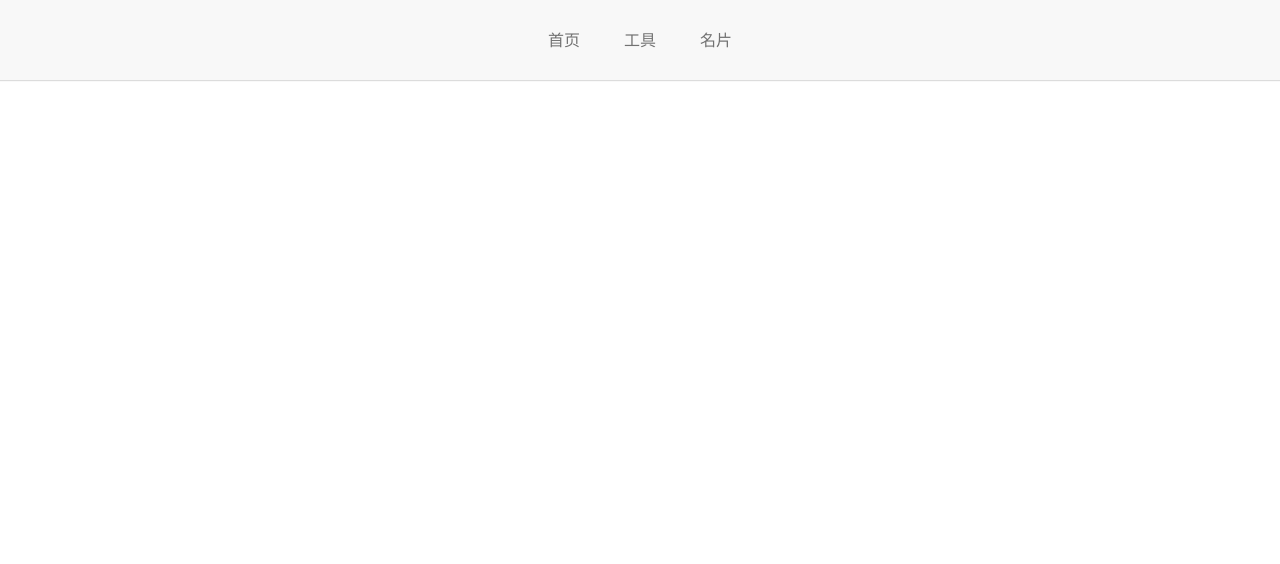
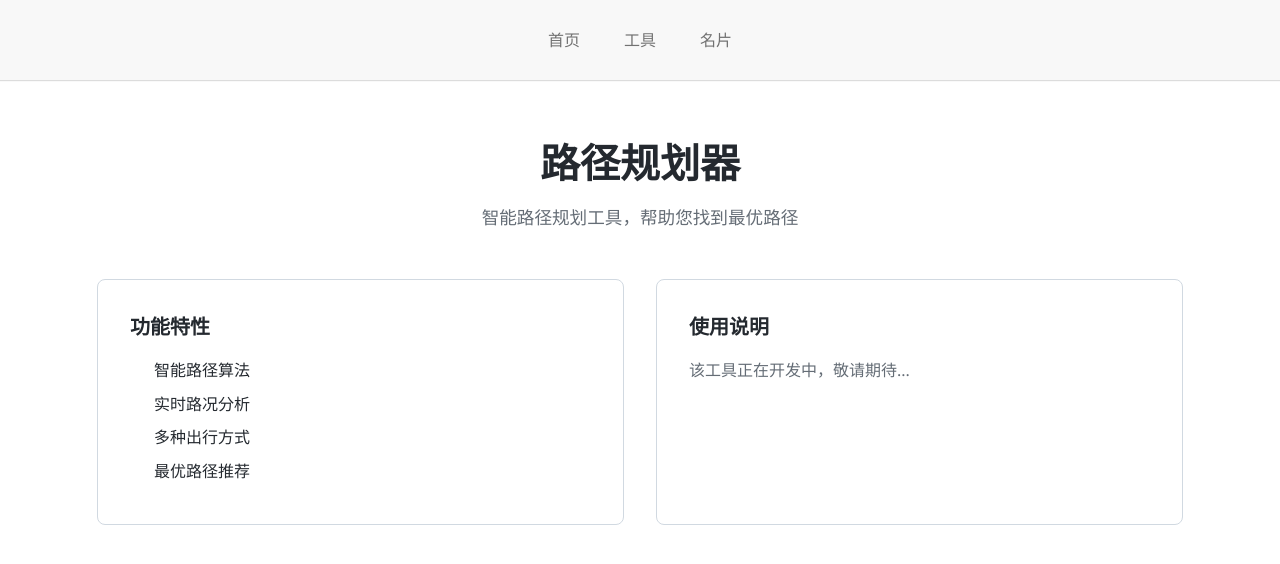
Before and after one commit to UnderHear/toolsWeb, a Vue app: page /tool/pathplanner in a window 1280 px wide. Before the commit this address had no page. Shown: the top 564 px of the page. Built offline with nearby package versions, Linux system fonts and the light colour scheme.

Commit message:
add pathplanner.vue

```diff
--- a/src/data/json/Toolcard.json
+++ b/src/data/json/Toolcard.json
@@ -7,7 +7,7 @@
       "en": "Supports multiple path planning algorithms, including full coverage path algorithms and shortest path planning algorithms. Upload a map and find the optimal path. Multiple map formats are supported for upload."
     },
     "category": "开发工具",
-    "link": "#",
+    "link": "/tool/pathplanner",
     "status": "available"
   },
   {
--- a/src/router/index.ts
+++ b/src/router/index.ts
@@ -20,6 +20,11 @@ const routes = [
     path: '/namecard/project',
     name: 'Project',
     component: () => import('@/views/namecard/project.vue')
+  },
+  {
+    path: '/tool/pathplanner',
+    name: 'PathPlanner',
+    component: () => import('@/views/tool/pathplanner/pathplanner.vue')
   }
 ]
 
--- a/src/views/tool.vue
+++ b/src/views/tool.vue
@@ -18,7 +18,7 @@
           </div>
           <div class="tool-actions">
 
-            <a :href="tool.link" class="try-button" :class="{ disabled: tool.status === 'coming-soon' }">
+            <a :href="tool.link" target="_blank" class="try-button" :class="{ disabled: tool.status === 'coming-soon' }">
               {{ tool.status === 'coming-soon' ? '敬请期待' : 'Try it' }}
             </a>
           </div>
--- /dev/null
+++ b/src/views/tool/pathplanner/pathplanner.vue
@@ -0,0 +1,127 @@
+<template>
+  <div class="pathplanner-container">
+    <div class="pathplanner-header">
+      <h1 class="pathplanner-title">路径规划器</h1>
+      <p class="pathplanner-subtitle">智能路径规划工具，帮助您找到最优路径</p>
+    </div>
+
+    <div class="pathplanner-content">
+      <div class="pathplanner-card">
+        <h2>功能特性</h2>
+        <ul>
+          <li>智能路径算法</li>
+          <li>实时路况分析</li>
+          <li>多种出行方式</li>
+          <li>最优路径推荐</li>
+        </ul>
+      </div>
+
+      <div class="pathplanner-card">
+        <h2>使用说明</h2>
+        <p>该工具正在开发中，敬请期待...</p>
+      </div>
+    </div>
+  </div>
+</template>
+
+<script setup lang="ts">
+// 路径规划器组件
+</script>
+
+<style scoped>
+.pathplanner-container {
+  max-width: 1150px;
+  margin: 0 auto;
+  padding: 2rem;
+  background-color: #fff;
+  min-height: 100vh;
+}
+
+.pathplanner-header {
+  text-align: center;
+  margin-bottom: 3rem;
+}
+
+.pathplanner-title {
+  font-size: 2.5rem;
+  font-weight: 700;
+  color: #24292f;
+  margin-bottom: 1rem;
+  line-height: 1.2;
+}
+
+.pathplanner-subtitle {
+  font-size: 1.1rem;
+  color: #656d76;
+  line-height: 1.6;
+  max-width: 600px;
+  margin: 0 auto;
+}
+
+.pathplanner-content {
+  display: grid;
+  grid-template-columns: repeat(auto-fit, minmax(300px, 1fr));
+  gap: 2rem;
+}
+
+.pathplanner-card {
+  background: white;
+  border: 1px solid #d1d9e1;
+  border-radius: 8px;
+  padding: 2rem;
+  transition: all 0.2s ease;
+}
+
+.pathplanner-card:hover {
+  border-color: #0969da;
+  box-shadow: 0 4px 12px rgba(9, 105, 218, 0.1);
+  transform: translateY(-2px);
+}
+
+.pathplanner-card h2 {
+  margin: 0 0 1rem 0;
+  font-size: 1.25rem;
+  font-weight: 600;
+  color: #24292f;
+}
+
+.pathplanner-card ul {
+  margin: 0;
+  padding-left: 1.5rem;
+}
+
+.pathplanner-card li {
+  margin-bottom: 0.5rem;
+  color: #24292f;
+  line-height: 1.6;
+}
+
+.pathplanner-card p {
+  margin: 0;
+  color: #656d76;
+  line-height: 1.6;
+}
+
+@media (max-width: 768px) {
+  .pathplanner-container {
+    padding: 1rem;
+  }
+
+  .pathplanner-title {
+    font-size: 2rem;
+  }
+
+  .pathplanner-subtitle {
+    font-size: 1rem;
+  }
+
+  .pathplanner-content {
+    grid-template-columns: 1fr;
+    gap: 1.5rem;
+  }
+
+  .pathplanner-card {
+    padding: 1.5rem;
+  }
+}
+</style>
```
